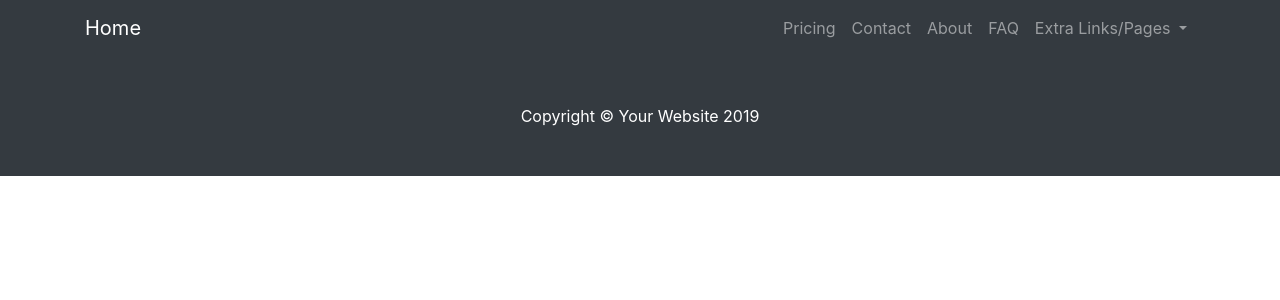
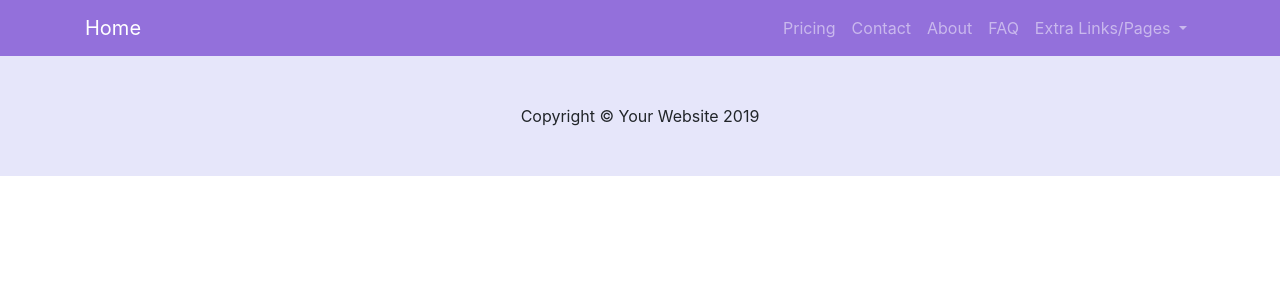
Before and after one commit to bucknercd/dog, a FastAPI app: page /about in a window 1280 px wide. Shown: the top 300 px of the page. Run offline with FastAPI, Linux system fonts and the light colour scheme; some libraries are stand-ins or nearby versions.

Commit message:
modified base.html to purple

```diff
--- a/web-app/Dog/templates/base.html
+++ b/web-app/Dog/templates/base.html
@@ -15,13 +15,24 @@
 
   <!-- Custom styles for this template -->
   <link href="/css/modern-business.css" rel="stylesheet">
+  <!-- more styles --!>
+  <style>
+        /* Modify the background color */
+
+        .color-purple {
+            background-color: #9370DB;
+        }
+	.color-lavender {
+	    background-color: #E6E6FA;
+	}
+    </style>
 
 </head>
 
 <body>
 
   <!-- Navigation -->
-  <nav class="navbar fixed-top navbar-expand-lg navbar-dark bg-dark fixed-top">
+	  <nav class="navbar fixed-top navbar-expand-lg navbar-dark color-purple"> <!-- took out bg-dark --!>
     <div class="container">
       <a class="navbar-brand" href="/">Home</a>
       <button class="navbar-toggler navbar-toggler-right" type="button" data-toggle="collapse" data-target="#navbarResponsive" aria-controls="navbarResponsive" aria-expanded="false" aria-label="Toggle navigation">
@@ -63,9 +74,9 @@
 <!-- end other templates -->
 
 <!-- Footer -->
-  <footer class="py-5 bg-dark">
+  <footer class="py-5 color-lavender">
     <div class="container">
-      <p class="m-0 text-center text-white">Copyright &copy; Your Website 2019</p>
+      <p class="m-0 text-center text-black">Copyright &copy; Your Website 2019</p>
     </div>
     <!-- /.container -->
   </footer>
```
